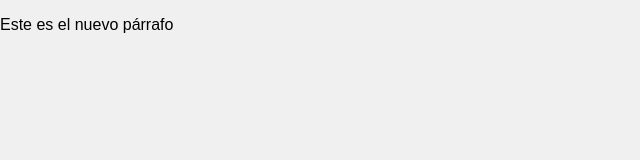
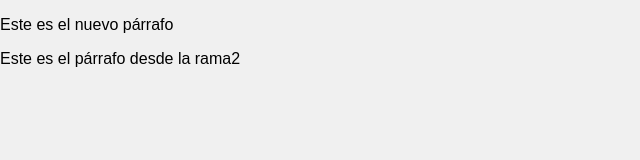
Before and after one commit to victor0423/Curso-git, a plain HTML site: page index.html in a window 1280 px wide. Shown: the whole page, without its empty margins (0-640 px from the left). Drawn offline with Linux system fonts and the light colour scheme; files that its build step writes are made by us from their sources.

Commit message:
agregado parrafo

```diff
--- a/index.html
+++ b/index.html
@@ -9,5 +9,7 @@
 </head>
 <body>
     <p>Este es el nuevo párrafo</p>
+
+    <p>Este es el párrafo desde la rama2</p>
 </body>
 </html>
```
